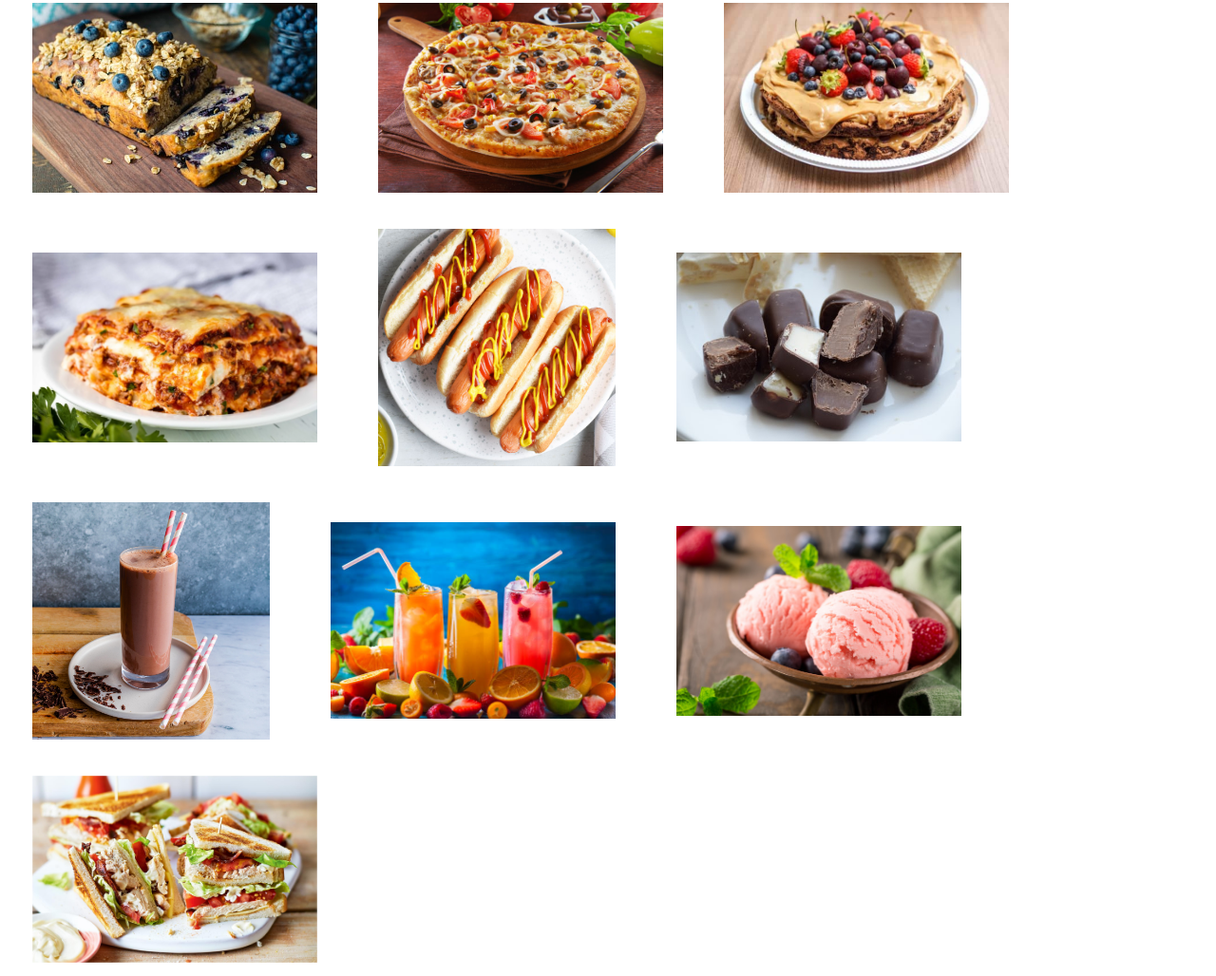
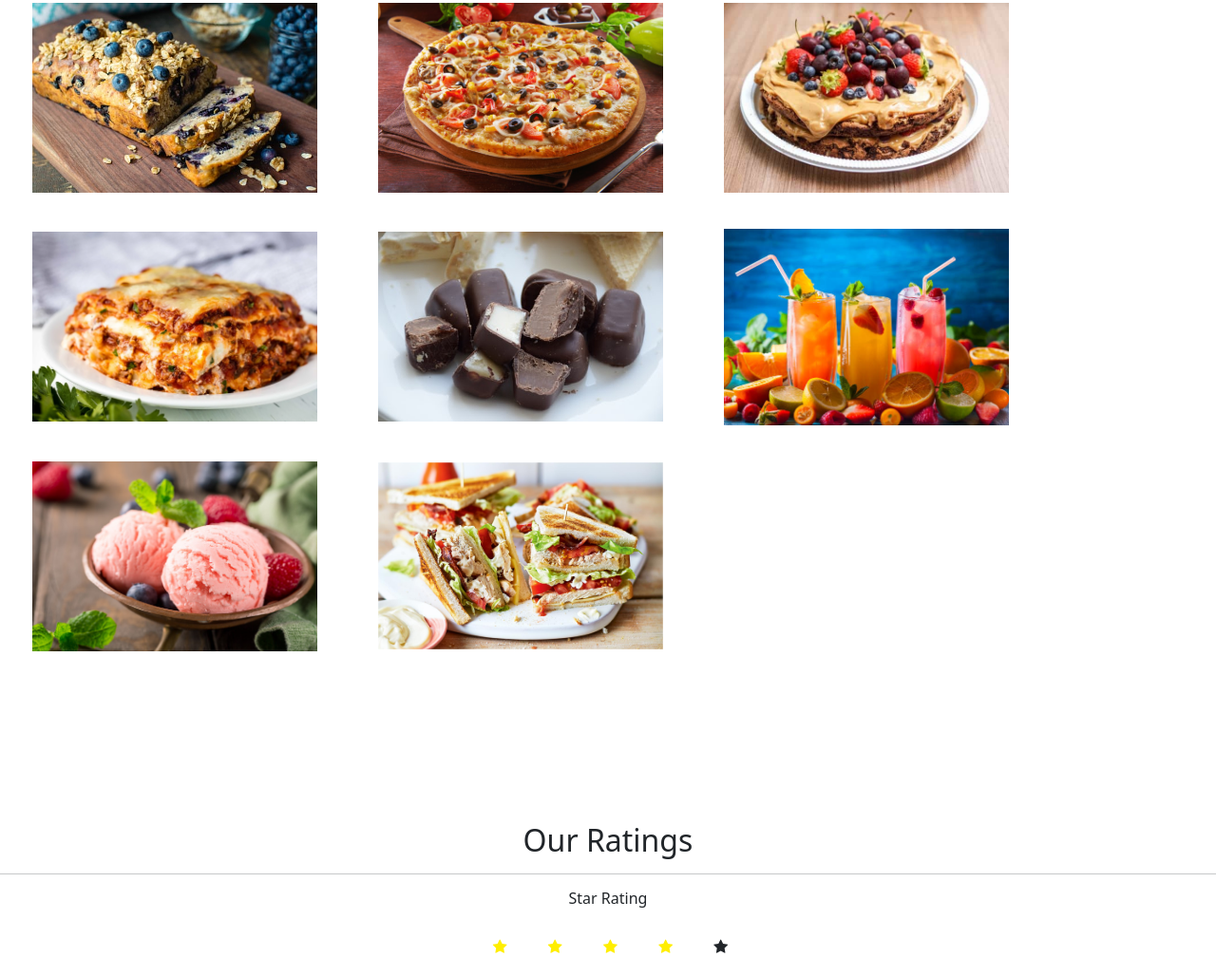
Before and after one commit to Sohaib-Azhar010/sohaibsrestraunt, a plain HTML site: page index.html in a window 1280 px wide. Shown: the part 2421-3449 px from the top of the page at 95% size. Drawn offline with nearby package versions, Linux system fonts and the light colour scheme.

Commit message:
Update index.html

```diff
--- a/index.html
+++ b/index.html
@@ -165,9 +165,9 @@
           <img src="Imgs/gallary_5.jpg" />
           <img src="Imgs/gallary_6.jpg" />
           <img src="Imgs/lasagna.webp" />
-          <img src="Imgs/Hot_dog.jpg" />
+<!--           <img src="Imgs/Hot_dog.jpg" /> -->
           <img src="Imgs/chocolate.jpg" />
-          <img src="Imgs/chocolate_Drink.jpg" />
+<!--           <img src="Imgs/chocolate_Drink.jpg" /> -->
           <img src="Imgs/juse.jpg" />
           <img src="Imgs/ice_cream.jpg" />
           <img src="Imgs/sandwich.jpg" />
```
